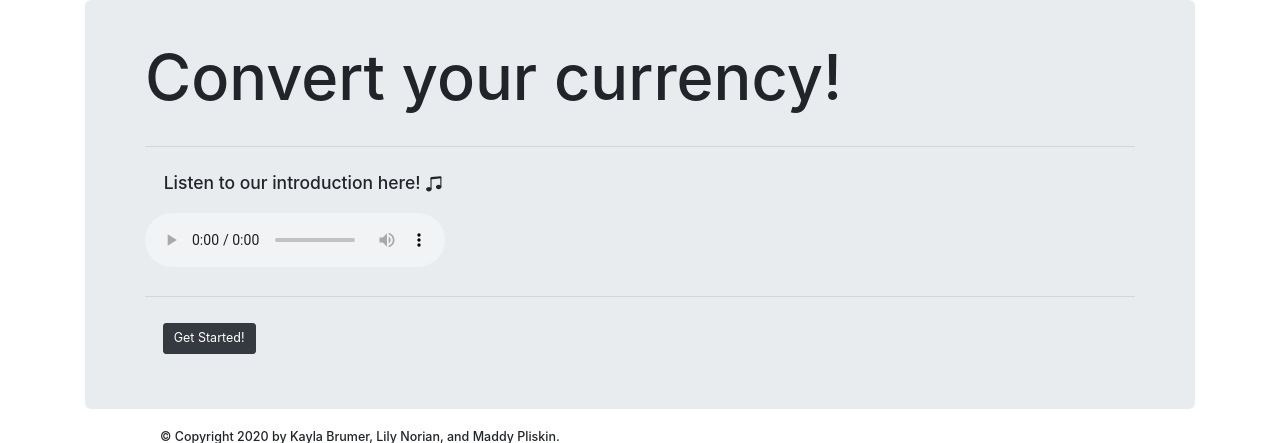
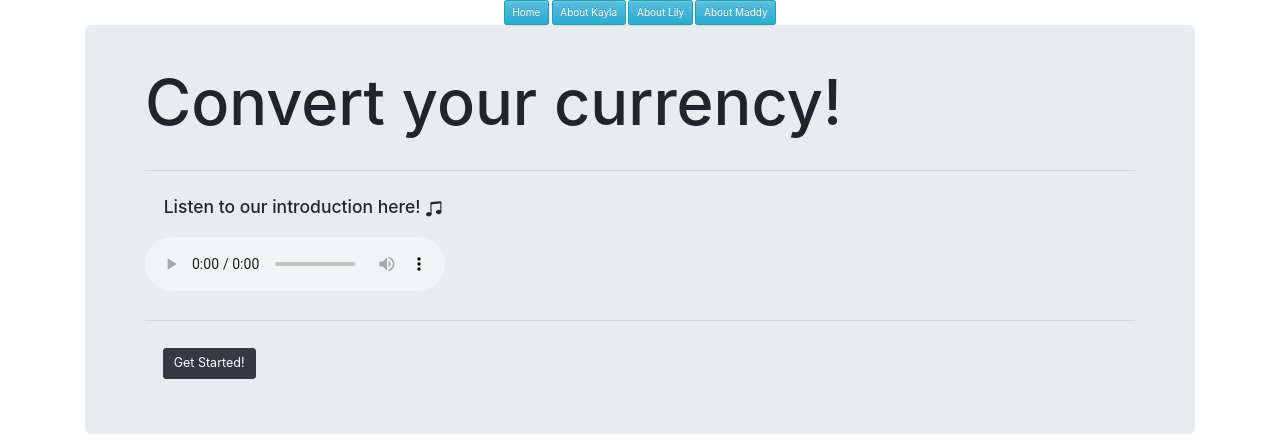
Before and after one commit to kbrumer7/cs10aspr20-teambananas, a Flask app: page / in a window 1280 px wide. Shown: the top 443 px of the page. Run offline with Flask 2, Linux system fonts and the light colour scheme; parts of the project's set-up code (start-up, migrations or seed data) failed here and were passed over; some libraries are stand-ins or nearby versions.

Commit message:
Update fancylayout.html

```diff
--- a/templates/fancylayout.html
+++ b/templates/fancylayout.html
@@ -22,8 +22,15 @@
 	<!-- Bootstrap CSS -->
 	<link rel="stylesheet" href="https://stackpath.bootstrapcdn.com/bootstrap/4.3.1/css/bootstrap.min.css" integrity="sha384-ggOyR0iXCbMQv3Xipma34MD+dH/1fQ784/j6cY/iJTQUOhcWr7x9JvoRxT2MZw1T" crossorigin="anonymous">
 
+
 </head>
 <body>
+    <div class="text-center">
+      <a class="btn btn-info" href="/main">Home</a>
+      <a class="btn btn-info" href="/aboutkayla">About Kayla</a>
+      <a class="btn btn-info" href="/aboutlily">About Lily</a>
+      <a class="btn btn-info" href="/aboutmaddy">About Maddy</a>
+      </div>
     <div class="container" id="content">
 		{% block content %}{% endblock %}
 	</div>
```
